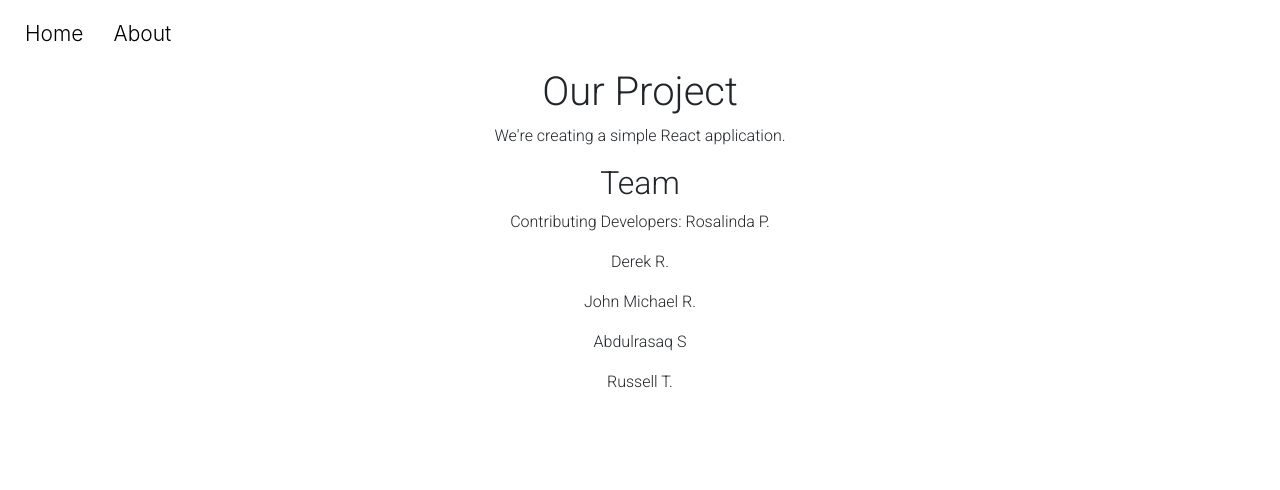
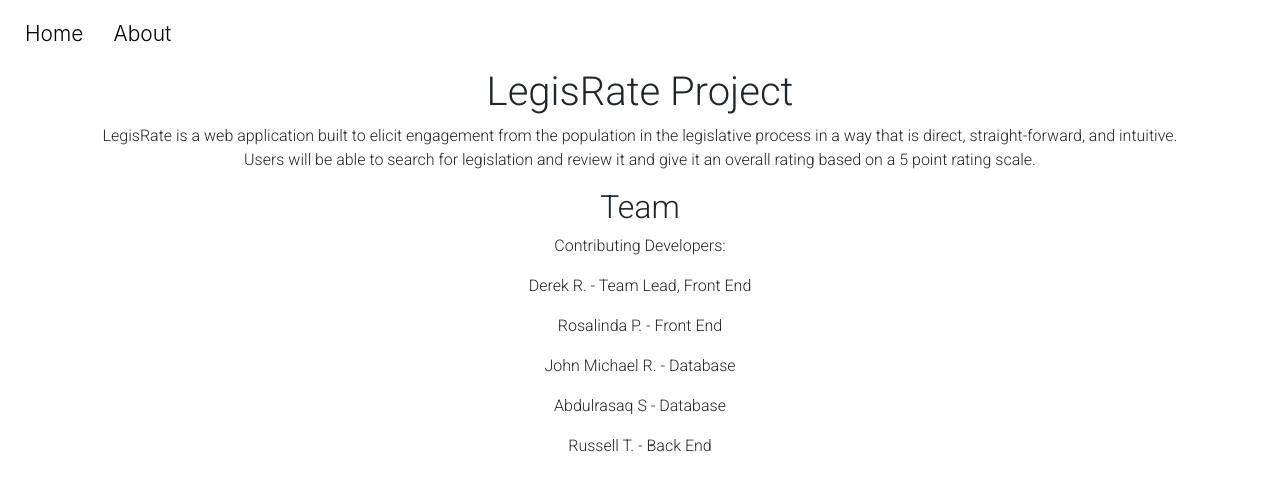
Before and after one commit to DerekMRoberts/legisrate, a React (Create React App) app in the folder frontend/legisrate-react/: page /about in a window 1280 px wide. Shown: the top 490 px of the page. Built offline with nearby package versions, Linux system fonts and the light colour scheme; what @risingstack/react-easy-state would draw is missing.

Commit message:
about page fix

```diff
--- a/frontend/legisrate-react/src/pages/about_page.js
+++ b/frontend/legisrate-react/src/pages/about_page.js
@@ -8,25 +8,35 @@ function AboutPage() {
     const developerName5 = 'Russell T.'
     return (
         <div id="about_page" className="App-page">
-            <h1>Our Project</h1>
-            <p>
-                We're creating a simple React application.
-            </p>
+            <h1>LegisRate Project</h1>
+            <div className="container-sm">
+                <p>
+                    LegisRate is a web application built to elicit engagement
+                    from the population in the legislative process in a way
+                    that is direct, straight-forward, and intuitive. Users will
+                    be able to search for legislation and review it and give it
+                    an overall rating based on a 5 point rating scale.
+                </p>
+            </div>
             <h2>Team</h2>
             <p>
-                Contributing Developers: {developerName}
+                Contributing Developers:
             </p>
             <p>
-                {developerName2}
+                {developerName2} - Team Lead, Front End
+
             </p>
             <p>
-                {developerName3}
+                {developerName} - Front End
             </p>
             <p>
-                {developerName4}
+                {developerName3} - Database
             </p>
             <p>
-                {developerName5}
+                {developerName4} - Database
+            </p>
+            <p>
+                {developerName5} - Back End
             </p>
         </div>
     )
```
